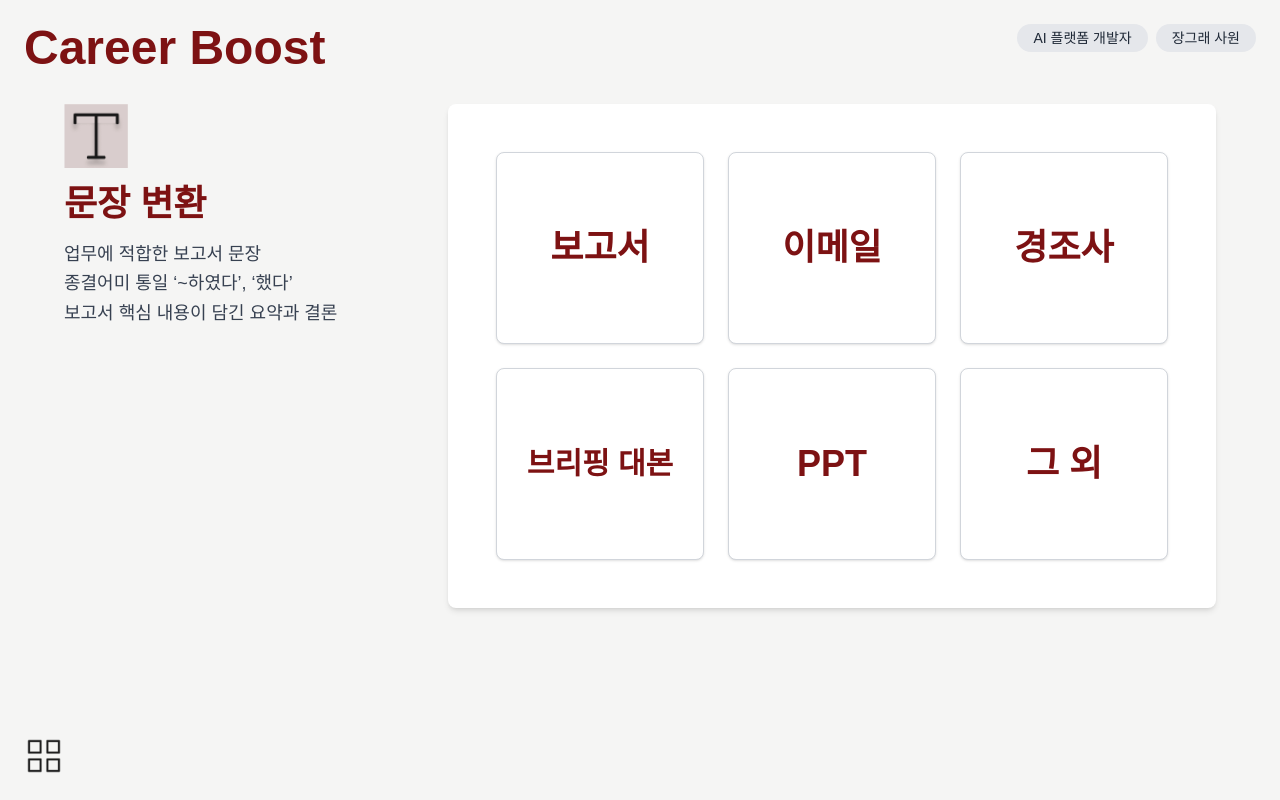
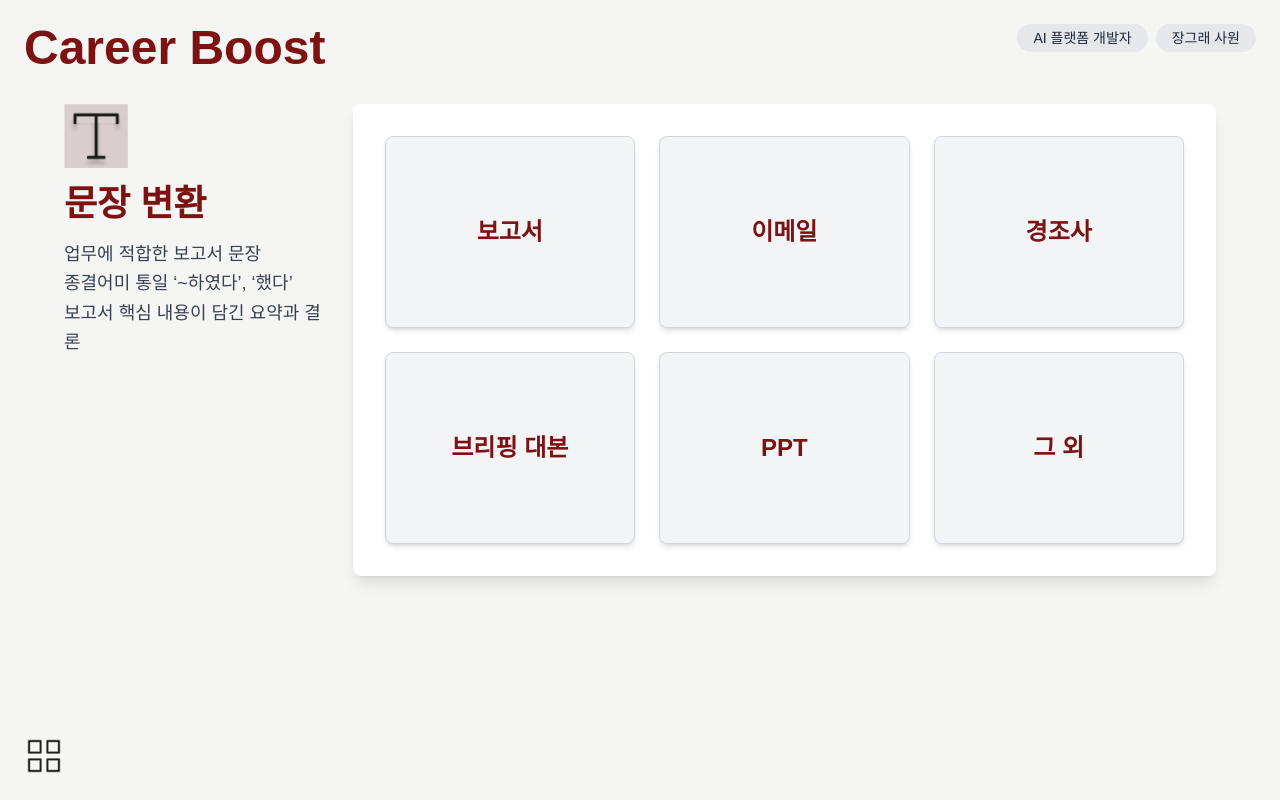
Before and after one commit to PITER-AI/CareerBoost-FE, a Next.js app in the folder careerboost/: page /textChange in a window 1280 px wide. Built offline with nearby package versions, Linux system fonts and the light colour scheme.

Commit message:
[FEAT]: 파라미터 테스트 구현

```diff
--- /dev/null
+++ b/careerboost/app/categories/page.tsx
@@ -0,0 +1,95 @@
+"use client";
+
+import { useState } from "react";
+import Link from "next/link";
+
+export default function CategoriesPage() {
+  const [selectedOptions, setSelectedOptions] = useState({
+    reportType: "",
+    subject: "",
+    userRole: "",
+  });
+
+  const handleOptionSelect = (key: string, value: string) => {
+    setSelectedOptions((prev) => ({ ...prev, [key]: value }));
+  };
+
+  const buildQueryString = () => {
+    return new URLSearchParams(selectedOptions).toString();
+  };
+
+  return (
+    <div className="min-h-screen bg-gray-50 p-8">
+      <h1 className="text-3xl font-bold mb-6">카테고리 선택</h1>
+
+      {/* 보고서 유형 */}
+      <div>
+        <h2 className="text-xl font-bold mb-4">보고서 유형</h2>
+        <div className="flex gap-4">
+          {["정기 보고", "결제 정산", "해외", "기타 보고"].map((type) => (
+            <button
+              key={type}
+              onClick={() => handleOptionSelect("reportType", type)}
+              className={`px-4 py-2 rounded-full ${
+                selectedOptions.reportType === type
+                  ? "bg-mint text-white"
+                  : "bg-gray-200"
+              }`}
+            >
+              {type}
+            </button>
+          ))}
+        </div>
+      </div>
+
+      {/* 주제 */}
+      <div className="mt-6">
+        <h2 className="text-xl font-bold mb-4">주제</h2>
+        <div className="flex gap-4">
+          {["경영", "공학 & IT", "디자인", "인적자원"].map((subject) => (
+            <button
+              key={subject}
+              onClick={() => handleOptionSelect("subject", subject)}
+              className={`px-4 py-2 rounded-full ${
+                selectedOptions.subject === subject
+                  ? "bg-mint text-white"
+                  : "bg-gray-200"
+              }`}
+            >
+              {subject}
+            </button>
+          ))}
+        </div>
+      </div>
+
+      {/* 대상 */}
+      <div className="mt-6">
+        <h2 className="text-xl font-bold mb-4">대상</h2>
+        <div className="flex gap-4">
+          {["공공기관", "이사진", "동료", "거래처"].map((role) => (
+            <button
+              key={role}
+              onClick={() => handleOptionSelect("userRole", role)}
+              className={`px-4 py-2 rounded-full ${
+                selectedOptions.userRole === role
+                  ? "bg-mint text-white"
+                  : "bg-gray-200"
+              }`}
+            >
+                {role}
+            </button>
+          ))}
+        </div>
+      </div>
+
+      {/* 이동 버튼 */}
+      <div className="mt-8">
+        <Link href={`/chat?${buildQueryString()}`}>
+          <button className="px-6 py-3 bg-burgundy text-white rounded-lg">
+            채팅 시작하기
+          </button>
+        </Link>
+      </div>
+    </div>
+  );
+}
--- a/careerboost/app/catrgories/page.tsx
+++ /dev/null
@@ -1 +0,0 @@
-// 프롬프트 키워드 카테고리 컴포넌트
--- /dev/null
+++ b/careerboost/app/chat/page.tsx
@@ -0,0 +1,17 @@
+"use client";
+
+import { useSearchParams } from "next/navigation";
+
+export default function ChatPage() {
+  const searchParams = useSearchParams();
+  const type = searchParams.get("type");
+
+  return (
+    <div className="min-h-screen flex flex-col items-center justify-center bg-gray-100">
+      <h1 className="text-4xl font-bold text-burgundy">Chat Page</h1>
+      <p className="mt-4 text-xl text-gray-700">
+        선택한 유형: <span className="font-bold">{type || "없음"}</span>
+      </p>
+    </div>
+  );
+}
--- /dev/null
+++ b/careerboost/app/components/ChatCard.tsx
@@ -0,0 +1,2 @@
+// 챗봇 기록 컴포넌트
+// 챗봇에서 사용할 카드 컴포넌트
--- a/careerboost/app/components/ChatHistory.tsx
+++ /dev/null
@@ -1 +0,0 @@
-// 챗봇 기록 컴포넌트
--- a/careerboost/app/components/Navbar.tsx
+++ /dev/null
@@ -1 +0,0 @@
-// 네비게이션 바
--- a/careerboost/app/components/PromptForm.tsx
+++ /dev/null
@@ -1 +0,0 @@
-// 키워드 및 프롬프트 생성 폼
--- a/careerboost/app/components/RefreshButton.tsx
+++ /dev/null
@@ -1 +0,0 @@
-// 채팅기록 새로고침 버튼 컴포넌트
--- a/careerboost/app/page.tsx
+++ b/careerboost/app/page.tsx
@@ -33,6 +33,7 @@ export default function HomePage() {
                 <h2 className="text-4xl font-bold text-burgundy">문장 변환</h2>
               </div>
             </div>
+
           </Link>
 
           {/* 노동 금융 법률 버튼 */}
--- a/careerboost/app/textChange/page.tsx
+++ b/careerboost/app/textChange/page.tsx
@@ -1,13 +1,13 @@
+"use client";
+
 import Link from "next/link";
 
-export default function textChangePage() {
+export default function TextChangePage() {
   return (
     <div className="min-h-screen bg-[#F5F5F4] flex flex-col p-6 relative">
-      {/* 헤더 - Career Boost */}
+      {/* 헤더 */}
       <header className="flex items-center mb-8 relative">
         <h1 className="text-5xl font-bold text-burgundy">Career Boost</h1>
-
-        {/* 오른쪽 상단 배치 */}
         <div className="absolute top-0 right-0 flex space-x-2">
           <span className="bg-gray-200 text-gray-800 px-4 py-1 rounded-full text-sm">
             AI 플랫폼 개발자
@@ -19,7 +19,7 @@ export default function textChangePage() {
       </header>
 
       <div className="flex flex-col md:flex-row w-full max-w-6xl mx-auto">
-        {/* 왼쪽 - 아이콘 및 텍스트 */}
+        {/* 왼쪽 설명 영역 */}
         <div className="flex flex-col w-full md:w-1/3 pr-6 mb-8 md:mb-0">
           <img
             src="/textchange_logo.png"
@@ -34,43 +34,83 @@ export default function textChangePage() {
           </p>
         </div>
 
-        {/* 오른쪽 - 버튼 영역 */}
-        <div className="w-full md:w-2/3 bg-white rounded-lg shadow-md p-12 grid grid-cols-2 sm:grid-cols-3 gap-6">
-          {/* 버튼들 */}
-          <Link href="/chat">
-            <div className="bg-white border border-gray-300 rounded-lg flex items-center justify-center h-48 shadow hover:bg-mint cursor-pointer transition">
-              <h2 className="text-4xl font-bold text-burgundy">보고서</h2>
+        {/* 오른쪽 버튼 영역 */}
+        <div className="grid grid-cols-2 sm:grid-cols-3 gap-6 w-full max-w-6xl mx-auto bg-white p-8 rounded-lg shadow-lg">
+          {/* 버튼 1: 보고서 */}
+          <Link
+            href={{
+              pathname: "/chat",
+              query: { type: "report" },
+            }}
+          >
+            <div className="bg-gray-100 border border-gray-300 rounded-lg flex items-center justify-center h-48 shadow-md hover:bg-mint cursor-pointer transition">
+              <h2 className="text-2xl font-bold text-burgundy">보고서</h2>
             </div>
           </Link>
-          <Link href="/chat">
-            <div className="bg-white border border-gray-300 rounded-lg flex items-center justify-center h-48 shadow hover:bg-mint cursor-pointer transition">
-              <h2 className="text-4xl font-bold text-burgundy">이메일</h2>
+
+          {/* 버튼 2: 이메일 */}
+          <Link
+            href={{
+              pathname: "/chat",
+              query: { type: "email" },
+            }}
+          >
+            <div className="bg-gray-100 border border-gray-300 rounded-lg flex items-center justify-center h-48 shadow-md hover:bg-mint cursor-pointer transition">
+              <h2 className="text-2xl font-bold text-burgundy">이메일</h2>
             </div>
           </Link>
-          <Link href="/chat">
-            <div className="bg-white border border-gray-300 rounded-lg flex items-center justify-center h-48 shadow hover:bg-mint cursor-pointer transition">
-              <h2 className="text-4xl font-bold text-burgundy">경조사</h2>
+
+          {/* 버튼 3: 경조사 */}
+          <Link
+            href={{
+              pathname: "/chat",
+              query: { type: "event" },
+            }}
+          >
+            <div className="bg-gray-100 border border-gray-300 rounded-lg flex items-center justify-center h-48 shadow-md hover:bg-mint cursor-pointer transition">
+              <h2 className="text-2xl font-bold text-burgundy">경조사</h2>
             </div>
           </Link>
-          <Link href="/chat">
-            <div className="bg-white border border-gray-300 rounded-lg flex items-center justify-center h-48 shadow hover:bg-mint cursor-pointer transition">
-              <h2 className="text-3xl font-bold text-burgundy">브리핑 대본</h2>
+
+          {/* 버튼 4: 브리핑 대본 */}
+          <Link
+            href={{
+              pathname: "/chat",
+              query: { type: "briefing" },
+            }}
+          >
+            <div className="bg-gray-100 border border-gray-300 rounded-lg flex items-center justify-center h-48 shadow-md hover:bg-mint cursor-pointer transition">
+              <h2 className="text-2xl font-bold text-burgundy">브리핑 대본</h2>
             </div>
           </Link>
-          <Link href="/chat">
-            <div className="bg-white border border-gray-300 rounded-lg flex items-center justify-center h-48 shadow hover:bg-mint cursor-pointer transition">
-              <h2 className="text-4xl font-bold text-burgundy">PPT</h2>
+
+          {/* 버튼 5: PPT */}
+          <Link
+            href={{
+              pathname: "/chat",
+              query: { type: "ppt" },
+            }}
+          >
+            <div className="bg-gray-100 border border-gray-300 rounded-lg flex items-center justify-center h-48 shadow-md hover:bg-mint cursor-pointer transition">
+              <h2 className="text-2xl font-bold text-burgundy">PPT</h2>
             </div>
           </Link>
-          <Link href="/chat">
-            <div className="bg-white border border-gray-300 rounded-lg flex items-center justify-center h-48 shadow hover:bg-mint cursor-pointer transition">
-              <h2 className="text-4xl font-bold text-burgundy">그 외</h2>
+
+          {/* 버튼 6: 그 외 */}
+          <Link
+            href={{
+              pathname: "/chat",
+              query: { type: "others" },
+            }}
+          >
+            <div className="bg-gray-100 border border-gray-300 rounded-lg flex items-center justify-center h-48 shadow-md hover:bg-mint cursor-pointer transition">
+              <h2 className="text-2xl font-bold text-burgundy">그 외</h2>
             </div>
           </Link>
         </div>
       </div>
 
-      {/* 하단 - 그리드 아이콘 */}
+      {/* 하단 그리드 아이콘 */}
       <footer className="flex justify-start mt-auto">
         <Link href="/">
           <div className="cursor-pointer">
--- a/careerboost/package.json
+++ b/careerboost/package.json
@@ -15,6 +15,7 @@
     "react-dom": "^18"
   },
   "devDependencies": {
+    "@types/axios": "^0.9.36",
     "@types/node": "^20",
     "@types/react": "^18",
     "@types/react-dom": "^18",
```
Also changed, not shown: careerboost/app/api/chat/route.tsx (deleted), 1 other file (tests, documents, lock files or other folders).
